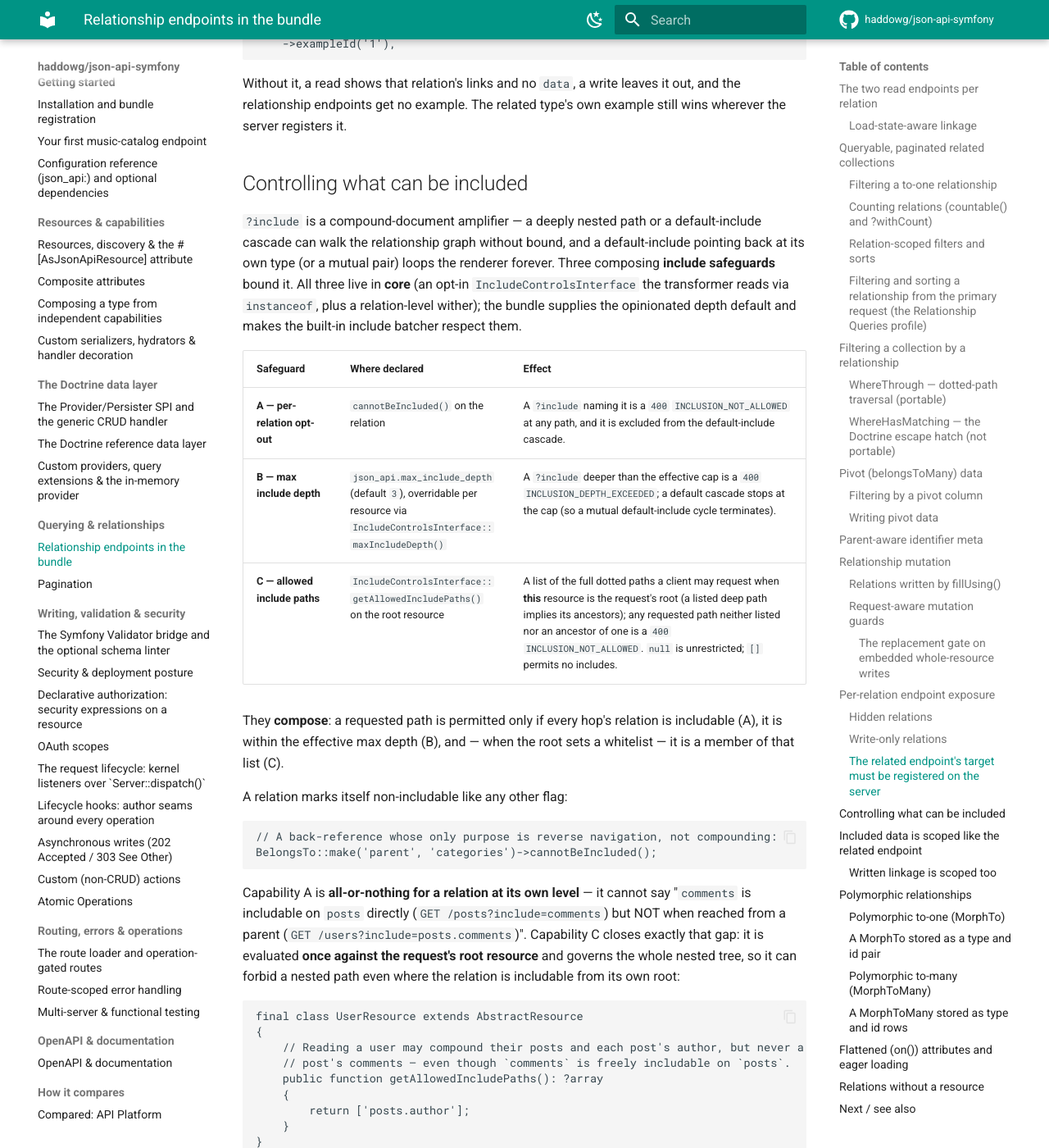
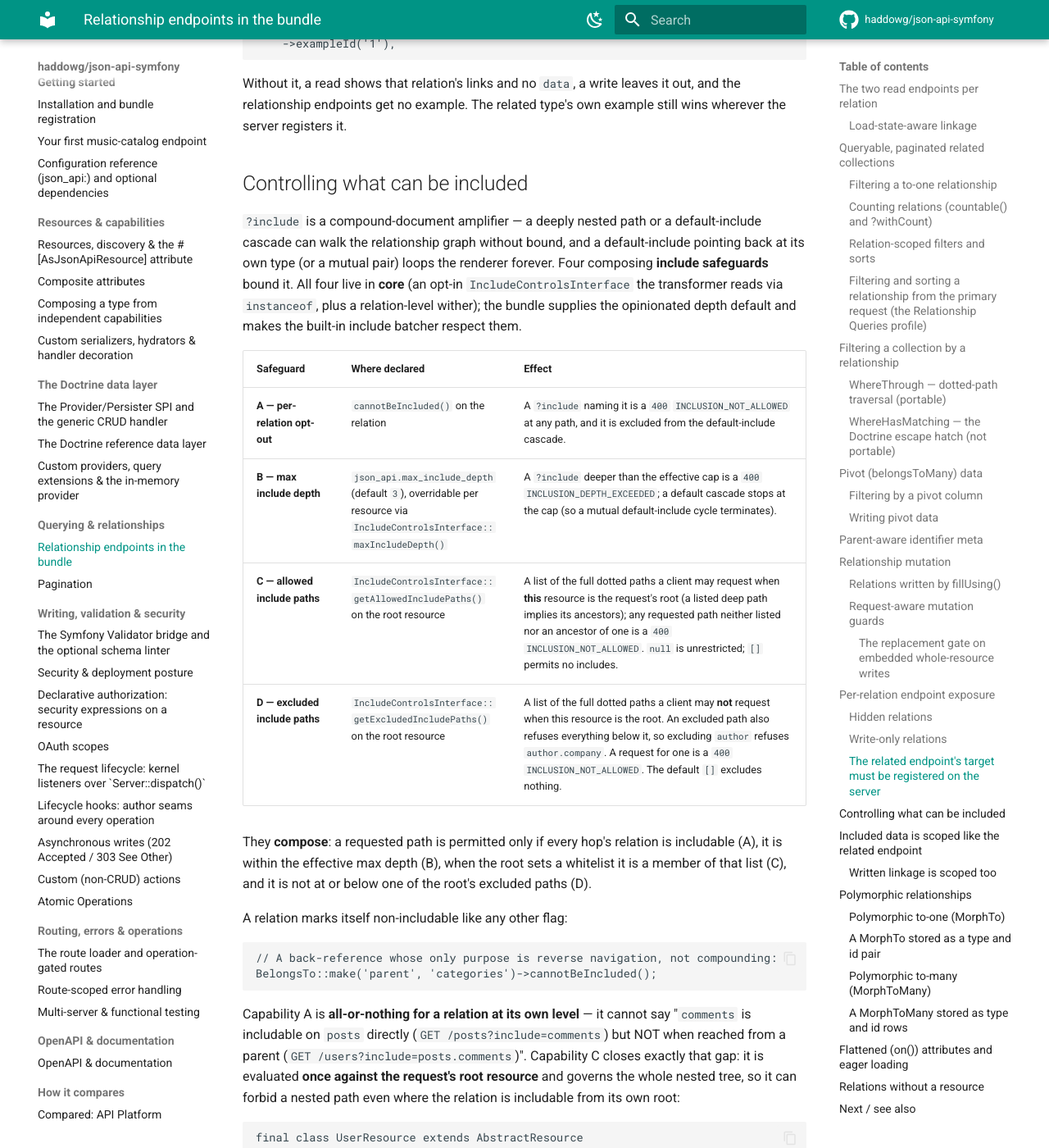
Before and after one commit to haddowg/json-api-symfony, an MkDocs documentation site: the page built from docs/relationships.md, in a window 1280 px wide and 1400 px high, scrolled down 20155 px. Shown: the whole window at 82% size. Built offline with MkDocs 1.6.1 and Material for MkDocs 9.7.7, drawn with Linux system fonts in a browser that asks for light colours; comment, search, counter and statistics services are not loaded; some of the changed text lies outside the part shown.

Commit message:
feat: honour excluded include paths in the bundle (#280)
Core adds getExcludedIncludePaths to IncludeControlsInterface, a
root-scoped list of include paths to refuse. The pivot serializers now
pass it through to the resource they wrap, and the OpenAPI include walk
leaves out an excluded path and everything below it, so the generated
include parameter no longer advertises a path that a request would be
refused. The include batcher needs no change, since requested excluded
paths are refused before it runs and default includes still render.

This needs the core release that adds the method, so CI goes green once
that is on Packagist and the core constraint is raised.

````diff
--- a/composer.json
+++ b/composer.json
@@ -24,7 +24,7 @@
     ],
     "require": {
         "php": "^8.3",
-        "haddowg/json-api": "^1.22.1",
+        "haddowg/json-api": "^1.23.0",
         "nyholm/psr7": "^1.8",
         "psr/http-factory": "^1.0",
         "psr/http-message": "^2.0",
--- a/docs/relationships.md
+++ b/docs/relationships.md
@@ -984,7 +984,7 @@ wherever the server registers it.
 `?include` is a compound-document amplifier — a deeply nested path or a
 default-include cascade can walk the relationship graph without bound, and a
 default-include pointing back at its own type (or a mutual pair) loops the renderer
-forever. Three composing **include safeguards** bound it. All three
+forever. Four composing **include safeguards** bound it. All four
 live in **core** (an opt-in `IncludeControlsInterface` the transformer reads via
 `instanceof`, plus a relation-level wither); the bundle supplies the opinionated depth
 default and makes the built-in include batcher respect them.
@@ -994,10 +994,12 @@ default and makes the built-in include batcher respect them.
 | **A — per-relation opt-out** | `cannotBeIncluded()` on the relation | A `?include` naming it is a `400` `INCLUSION_NOT_ALLOWED` at any path, and it is excluded from the default-include cascade. |
 | **B — max include depth** | `json_api.max_include_depth` (default `3`), overridable per resource via `IncludeControlsInterface::maxIncludeDepth()` | A `?include` deeper than the effective cap is a `400` `INCLUSION_DEPTH_EXCEEDED`; a default cascade stops at the cap (so a mutual default-include cycle terminates). |
 | **C — allowed include paths** | `IncludeControlsInterface::getAllowedIncludePaths()` on the root resource | A list of the full dotted paths a client may request when **this** resource is the request's root (a listed deep path implies its ancestors); any requested path neither listed nor an ancestor of one is a `400` `INCLUSION_NOT_ALLOWED`. `null` is unrestricted; `[]` permits no includes. |
+| **D — excluded include paths** | `IncludeControlsInterface::getExcludedIncludePaths()` on the root resource | A list of the full dotted paths a client may **not** request when this resource is the root. An excluded path also refuses everything below it, so excluding `author` refuses `author.company`. A request for one is a `400` `INCLUSION_NOT_ALLOWED`. The default `[]` excludes nothing. |
 
 They **compose**: a requested path is permitted only if every hop's relation is
-includable (A), it is within the effective max depth (B), and — when the root sets a
-whitelist — it is a member of that list (C).
+includable (A), it is within the effective max depth (B), when the root sets a
+whitelist it is a member of that list (C), and it is not at or below one of the root's
+excluded paths (D).
 
 A relation marks itself non-includable like any other flag:
 
@@ -1028,6 +1030,27 @@ final class UserResource extends AbstractResource
 A listed deep path **implies its ancestors**, so `['posts.author']` permits both
 `posts` and `posts.author` without enumerating every prefix; only the unlisted
 sibling `posts.comments` is rejected.
+
+When nearly everything should stay includable, Capability D is the shorter way to
+write it. List only the paths to refuse:
+
+```php
+final class UserResource extends AbstractResource
+{
+    // Everything stays includable except a post's comments and anything below them.
+    public function getExcludedIncludePaths(): array
+    {
+        return ['posts.comments'];
+    }
+}
+```
+
+`posts` and `posts.author` still work, while `posts.comments` and
+`posts.comments.author` are both rejected. Declaring C and D together lets a resource
+allow a deep tree and carve one branch out of it. Both lists take plain dotted paths
+with no wildcards, and both check only the paths a client requests: a relation
+included by default still renders, so use `cannotBeIncluded()` to stop that. The
+generated OpenAPI document leaves excluded paths out of the `include` parameter.
 
 `max_include_depth` is the one config-driven safeguard — see
 [configuration → `max_include_depth`](configuration.md#max_include_depth) for the cap,
````
Also changed, not shown: docs/configuration.md (+6 -5 lines), 4 other files.
